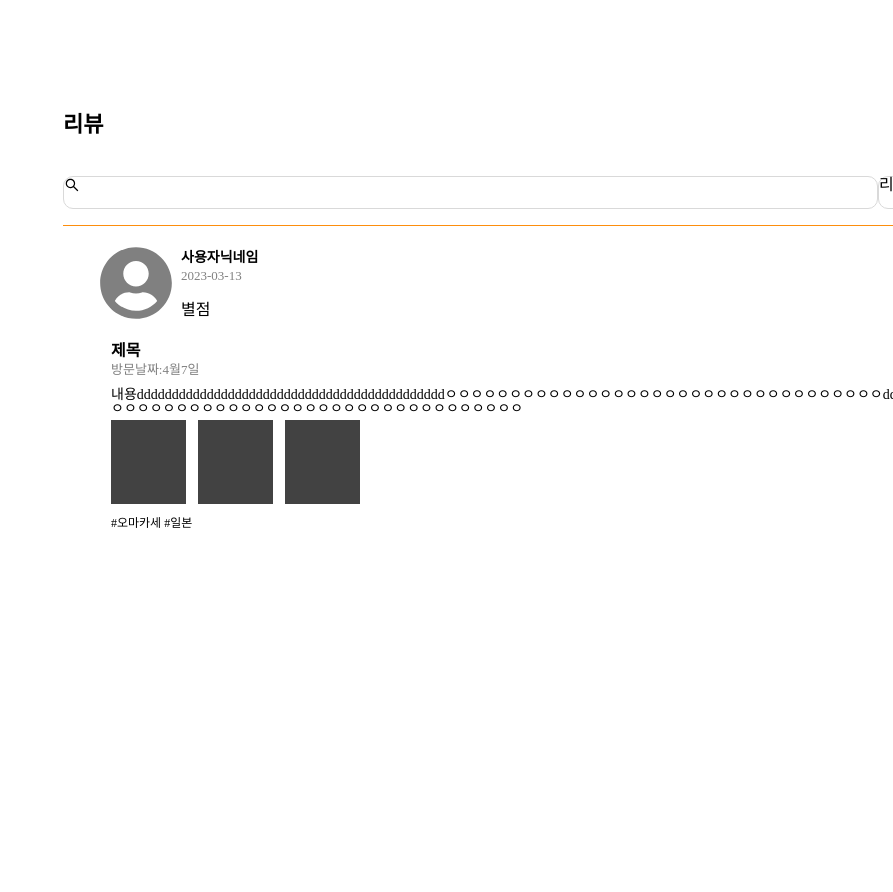
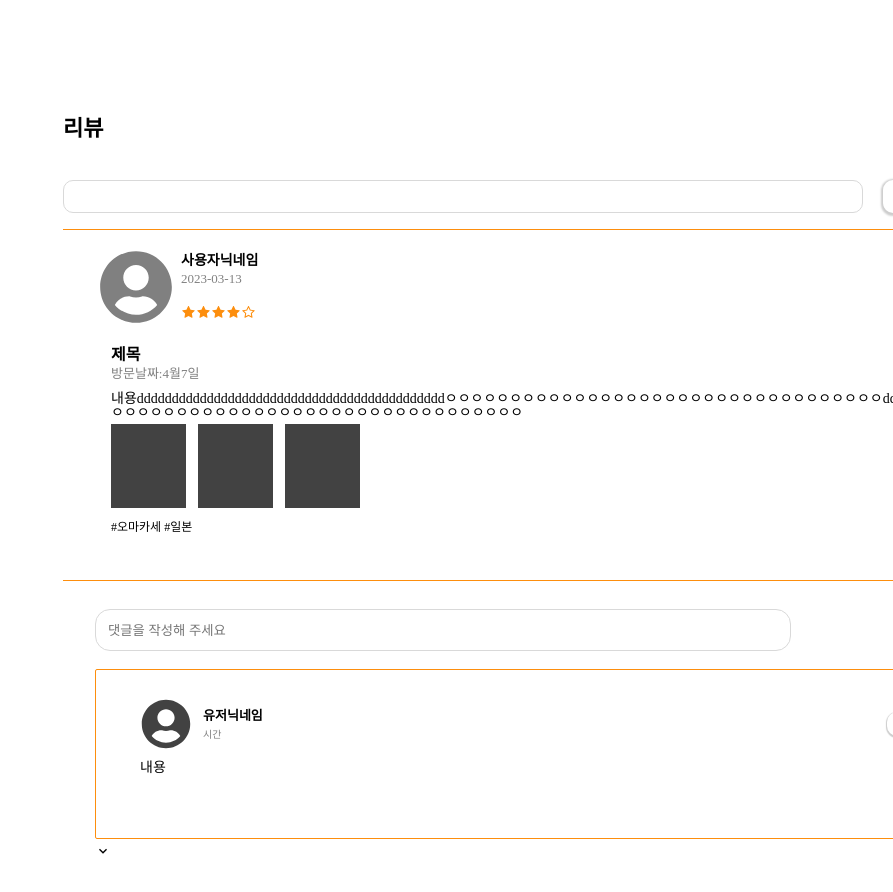
Before and after one commit to codestates-seb/seb42_main_028, a React (Create React App) app in the folder client/: page /review in a window 1280 px wide. Shown: the part 950-1842 px from the top of the page, without its empty margins (387-1280 px from the left). Before the commit the page ends 1506 px from the top, so only its background shows below. Built offline with nearby package versions, Linux system fonts and the light colour scheme.

Commit message:
리뷰페이지수정

```diff
--- a/client/src/App.js
+++ b/client/src/App.js
@@ -9,7 +9,8 @@ import Adminpage from './pages/Review/Adminpage.jsx';
 import Reviewwrite from './pages/Review/Reviewwrite.jsx';
 import Errorpage from './pages/Error/Errorpage.jsx';
 import Header from './components/Header';
-import Card2 from './pages/Review/card2';
+import Reviewlist from './pages/Review/Reviewlist';
+import Card2 from './pages/Review/Reviewlist';
 
 import { BrowserRouter as Router, Routes, Route } from 'react-router-dom';
 
--- /dev/null
+++ b/client/src/components/Star.jsx
@@ -0,0 +1,22 @@
+import React from 'react';
+import styled from 'styled-components';
+
+import {AiFillStar} from 'react-icons/ai'
+import {AiOutlineStar} from 'react-icons/ai'
+
+const Card = styled.div`
+
+
+
+`
+const Star = () => {
+	return <Card>
+      <AiFillStar size='15' color='#FD8E0D'/>
+      <AiFillStar size='15' color='#FD8E0D'/>
+      <AiFillStar size='15' color='#FD8E0D'/>
+      <AiFillStar size='15' color='#FD8E0D'/>
+      <AiOutlineStar size='15' color='#FD8E0D'/>
+    </Card>;
+};
+
+export default Star;
--- a/client/src/pages/Review/Adminpage.jsx
+++ b/client/src/pages/Review/Adminpage.jsx
@@ -1,8 +1,65 @@
 import React from 'react';
+import styled from 'styled-components';
 
+const Adminpage1=styled.div`
+margin: 150px 450px 0 450px;
+display: ${(props) => props.display ||'block' };
+align-items: ${(props) => props.align_items ||'center' };
+`
+const Input=styled.input`
+width: 900px;
+height: ${(props) => props.height};
+`
+const Img=styled.div`
+width: ${(props) => props.width};
+height: ${(props) => props.height};
+background-color: gray;
+`
+const Text = styled.div`
+margin-Top: ${(props) => props.margin_top };
+margin-bottom: ${(props) => props.margin_buttom };
+margin-left: ${(props) => props.margin_left };
+font-size: ${(props) => props.font_size || '14px' };
+font-weight:  ${(props) => props.font_weight };
+color:${(props) => props.color };
+`
+const Container = styled.div`
+margin : ${(props)=> props.margin || '1px 1px 1px 1px'};
+display: ${(props) => props.display ||'flex' };
+align-items: ${(props) => props.align_items ||'center' }
+`
+const Button = styled.button`
+box-shadow: 0px 1px 1px 1px rgb(0,0,0,0.2);
+cursor: pointer;
+font-size: 12px;
+	width: 47px;
+	height: 24px;
+	border-radius: 10px;
+	color:${(props) => props.color };
+    margin-right:${(props) => props.margin_right };
+	background-color: ${(props) => props.background_color || '#FD8E0D' };
+
+`
 
 function Adminpage() {
- return <></>
+ return <>
+ <Adminpage1>
+ <Img width='360px' height='230px'></Img>
+ <Text>제목</Text>
+ <Input></Input>
+ <Text>장소 소개를 작성해주세요</Text>
+ <Input></Input>
+ <Text>영업시간을 작성해주세요</Text>
+ <Input></Input>
+ <Img width='480px' height='186px'></Img>
+ <Text>위치를 작성해주세요</Text>
+ <Input></Input>
+ <Text>인근지역을 작성해주세요</Text>
+ <Input></Input>
+ <Button background_color='white'>취소</Button>
+ <Button>게시</Button>
+ </Adminpage1>
+ </>
 }
 
 export default Adminpage;
--- a/client/src/pages/Review/Reviewcard.jsx
+++ b/client/src/pages/Review/Reviewcard.jsx
@@ -5,6 +5,8 @@ import styled from 'styled-components';
 import {AiOutlineLike} from 'react-icons/ai'
 import {FaUserCircle} from 'react-icons/fa'
 import {MdExpandMore} from 'react-icons/md'
+
+import Star from '../../components/Star';
 
 const Card = styled.div`
 	width: 1000px;
@@ -15,7 +17,9 @@ const Card = styled.div`
 `
 const Flex = styled.div`
 align-items: ${(props) => props.align_items};
+text-align:  ${(props) => props.text_align};
 flex: ${(props) => props.flex ||'1' }
+
 `
 const Icon = styled.div`
 margin: ${(props) => props.margin ||'10px 10px 10px 10px' };
@@ -56,12 +60,12 @@ function Reviewcard(){
     2023-03-13
     </Text>
     <div>
-    별점
+    <Star/>
     </div>
     </Flex>
-    <Flex>
+    <Flex text_align='center'>
      <AiOutlineLike size="30" color='#424242'/>
-     <Flex >0</Flex>
+     <Flex text_align='center' >0</Flex>
     </Flex>
     </Container>
     <Container display='block' margin_left='48px' margin_right='48px' >
--- /dev/null
+++ b/client/src/pages/Review/Reviewlist.jsx
@@ -0,0 +1,103 @@
+import React from 'react';
+import styled from 'styled-components';
+
+import {FaUserCircle} from 'react-icons/fa';
+import {MdExpandMore}from 'react-icons/md'
+
+const Card = styled.div`
+margin-top: 20px;
+	width: 1000px;
+    height: 760px;
+    border-top:solid 1px #FD8E0D ;
+    background-color: white;
+    padding: 28px 32px;
+
+`
+const List = styled.div`
+	width: 940px;
+    height: 170px;
+    border:solid 1px #FD8E0D ;
+    border-radius: 2px;
+    background-color: white;
+    padding: ${(props) => props.padding ||'1px 1px 1px 1px' };
+
+`
+const Input = styled.input`
+	width: 696px;
+	height: 42px;
+	padding-left: 12px;
+	border-radius: 15px;
+	border: 1px solid #d9d9d9;
+    outline: none;
+
+`
+const Text = styled.div`
+margin-Top: ${(props) => props.margin_top };
+margin-bottom: ${(props) => props.margin_buttom };
+margin-left: ${(props) => props.margin_left };
+font-size: ${(props) => props.font_size || '14px' };
+font-weight:  ${(props) => props.font_weight };
+color:${(props) => props.color };
+`
+const Container = styled.div`
+margin : ${(props)=> props.margin || '1px 1px 1px 1px'};
+display: ${(props) => props.display ||'flex' };
+align-items: ${(props) => props.align_items ||'center' }
+`
+const Button = styled.button`
+box-shadow: 0px 1px 1px 1px rgb(0,0,0,0.2);
+cursor: pointer;
+font-size: 12px;
+	width: 47px;
+	height: 24px;
+	border-radius: 10px;
+	color:${(props) => props.color };
+    margin-right:${(props) => props.margin_right };
+	background-color: ${(props) => props.background_color || '#FD8E0D' };
+
+`
+const Flex = styled.div`
+align-items: ${(props) => props.align_items};
+flex: ${(props) => props.flex ||'1' }
+`
+
+
+function Reviewlist(){
+
+    return <>
+<Card>
+ <Container margin='0px 0 18px 0px' >
+    <Flex>
+     <Input type="text"  maxLength="300" placeholder='댓글을 작성해 주세요'/>
+    </Flex>
+    <Button background_color='white' margin_right='4px'>확인</Button>
+    <Button>정렬</Button>
+ </Container>
+ <Container margin='0px 0 4px 0px' >
+    <List padding='28px 44px '>
+     <Container>
+     <FaUserCircle size='50' color='#424242'/>
+     <Flex>
+      <Text font_size='13px' margin_buttom='8px' margin_left='12px' font_weight='bold' >
+       유저닉네임
+      </Text>
+      <Text font_size='10px' margin_left='12px' color='gray'>
+       시간
+      </Text>
+     </Flex>
+     <div>
+      <Button background_color='white' margin_right='4px'>수정</Button>
+      <Button>삭제</Button>
+     </div>
+     </Container>
+     <Text margin_top='12px' >
+      내용
+     </Text>
+    </List>
+ </Container>
+ <MdExpandMore transform='rotate'/>
+</Card>
+    </>
+}
+
+export default Reviewlist;
--- a/client/src/pages/Review/Reviewpage.jsx
+++ b/client/src/pages/Review/Reviewpage.jsx
@@ -4,6 +4,10 @@ import styled from 'styled-components';
 import Reviewcard from './Reviewcard';
 import Card from './card';
 import Card2 from './card2';
+import Star from '../../components/Star';
+import Reviewlist from '../Review/Reviewlist'
+
+import Searchicon from './search.png'
 
 import {AiOutlineSearch} from 'react-icons/ai'
 
@@ -12,6 +16,8 @@ margin-bottom: ${(props) => props.margin_buttom };
 font-size: ${(props) => props.font_size || '14px' };
 font-weight:  ${(props) => props.font_weight };
 color:${(props) => props.color };
+cursor: ${(props) => props.cursor };
+text-decoration:${(props) => props.text_decoration };
 `
 
 const Adminpage1 = styled.div`
@@ -22,6 +28,7 @@ const Container=styled.div`
 margin-top:${(props) => props.margin_top  };
 margin-bottom:${(props) => props.margin_bottom  };
 display:${(props) => props.display || 'block' };
+align-items: ${(props) => props.align_items ||'center'};
 `
 
 const Img = styled.div`
@@ -29,23 +36,32 @@ margin-left: ${(props) => props.margin_left };
 margin-right: ${(props) => props.margin_right };
 width: ${(props) => props.width };
 height: ${(props) => props.height };
-
 background-color: #424242;
 `
 
 
-const Search = styled.div`
-	width: 815px;
+const Search = styled.input`
+   background-image:Searchicon;
+	width: 800px;
 	height: 33px;
 	border-radius: 10px;
 	border: 1px solid #D9D9D9;
+	margin-right: 20px;
 `
-const Button = styled.div`
+const Button = styled.button`
+box-shadow: 0px 1px 2px 2px rgb(0,0,0,0.2);
+cursor: pointer;
+font-size: 15px;
 	width: 75px;
 	height: 33px;
 	border-radius: 10px;
-	border: 1px solid #D9D9D9;
+	color:${(props) => props.color };
+	text-align: center;
+	background-color: ${(props) => props.background_color || '#FD8E0D' };
+	margin-right: ${(props) => props.margin_right };
+
 `
+
 
 function Reviewpage() {
 	return <div>
@@ -55,9 +71,9 @@ function Reviewpage() {
 				카메스시
 			   </Text>
 			   <Text  margin_buttom = '4px'>
-				별점자리입니다
+				<Star/>
 			   </Text>
-			   <Text margin_buttom='32px' >
+			   <Text margin_buttom='32px'cursor='pointer'text_decoration='underline' >
 				리뷰쓰기
 			   </Text>
 			</Container>
@@ -79,17 +95,20 @@ function Reviewpage() {
 			   </Text>
 			</Container>
 			<Container margin_bottom='16px' display='felx'>
-			<Search className='써치바'>
-				<AiOutlineSearch />
-				</Search>
-				<Button>
-				리뷰쓰기</Button>
-				<Button>
-				정렬</Button>
+			 <Search className='써치바'/>
+
+			 <div>
+			 <Button background_color='white' margin_right='4px'>
+				리뷰쓰기
+			 </Button>
+			 <Button>
+				정렬
+			 </Button>
+			 </div>
 			</Container>
 
                <Reviewcard></Reviewcard>
-
+			   <Reviewlist/>
 
 		</Adminpage1>
 
```
Also changed, not shown: client/src/components/Box.jsx (deleted), client/src/pages/Review/search.png (added).
